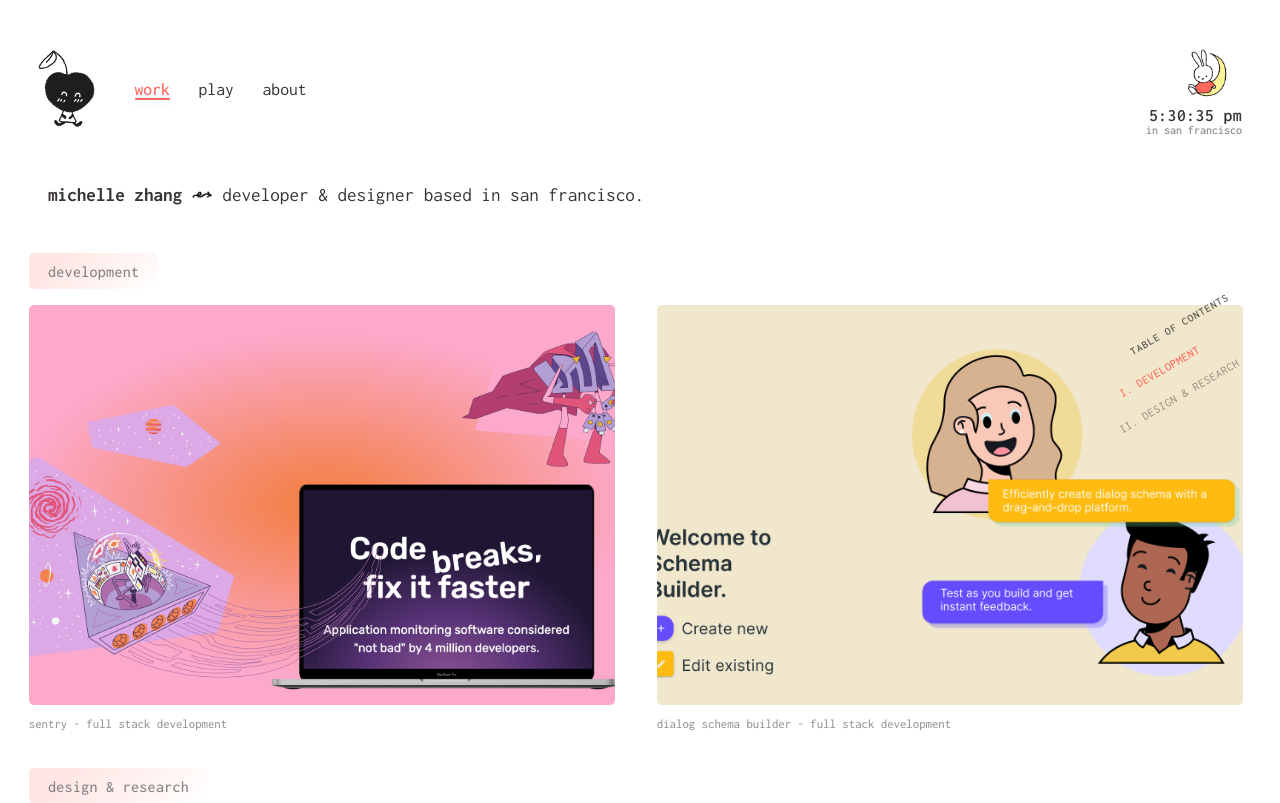
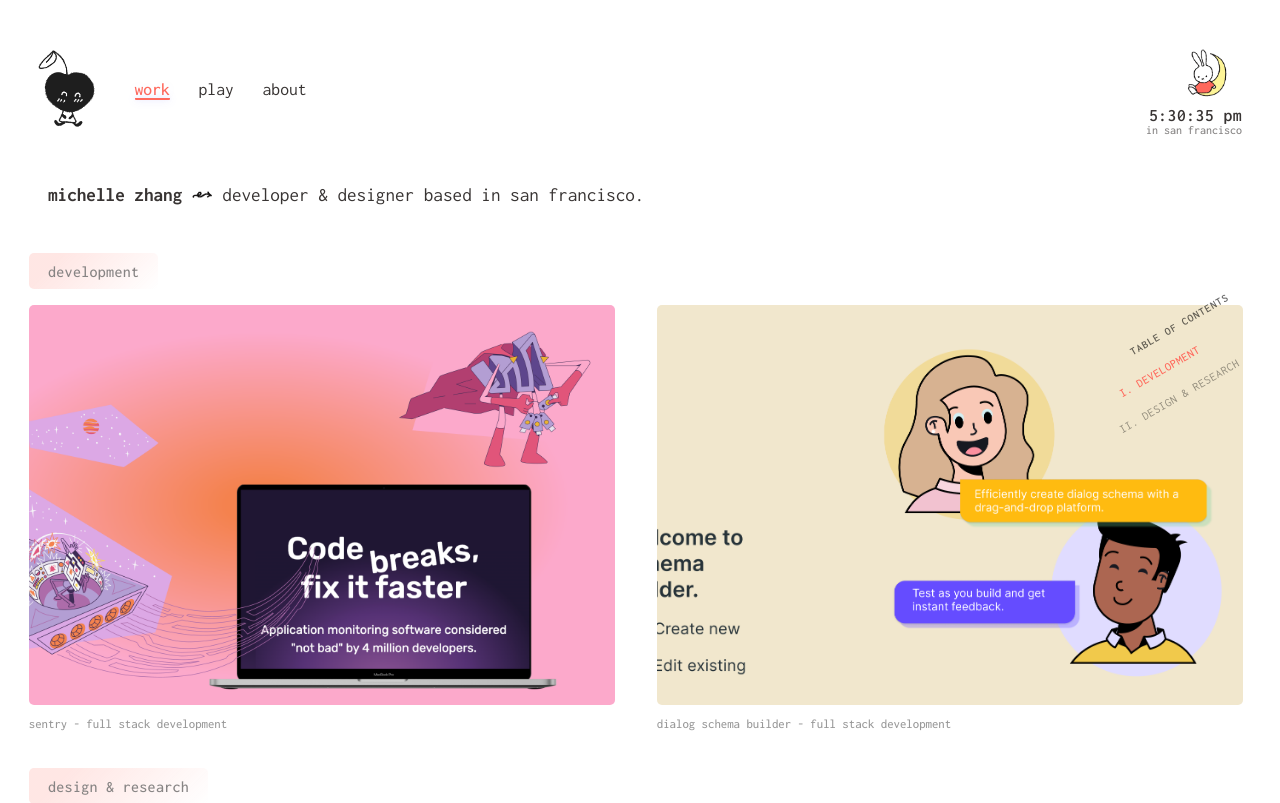
Before and after one commit to michellewzhang/portfolio, a React (Create React App) app: page / in a window 1280 px wide. Shown: the top 803 px of the page. Built offline with nearby package versions, Linux system fonts and the light colour scheme.

Commit message:
update proj thumbnail crop

```diff
--- a/src/components/Project/Project.js
+++ b/src/components/Project/Project.js
@@ -312,7 +312,7 @@
                 <ProjectContainer>
                   <Item>
                     <Link to="/sentry" className="project-image-link">
-                      <ImgCenter src={sentry}/>
+                      <ImgRight src={sentry}/>
                     </Link>
                   </Item>
                   <ProjectTitle>sentry - full stack development</ProjectTitle>
@@ -324,7 +324,7 @@
                 <ProjectContainer>
                   <Item>
                     <Link to="/schema" className="project-image-link">
-                      <ImgCenter src={dialog}/>
+                      <ImgRight src={dialog}/>
                     </Link>
                   </Item>
                   <ProjectTitle>dialog schema builder - full stack development</ProjectTitle>
```
